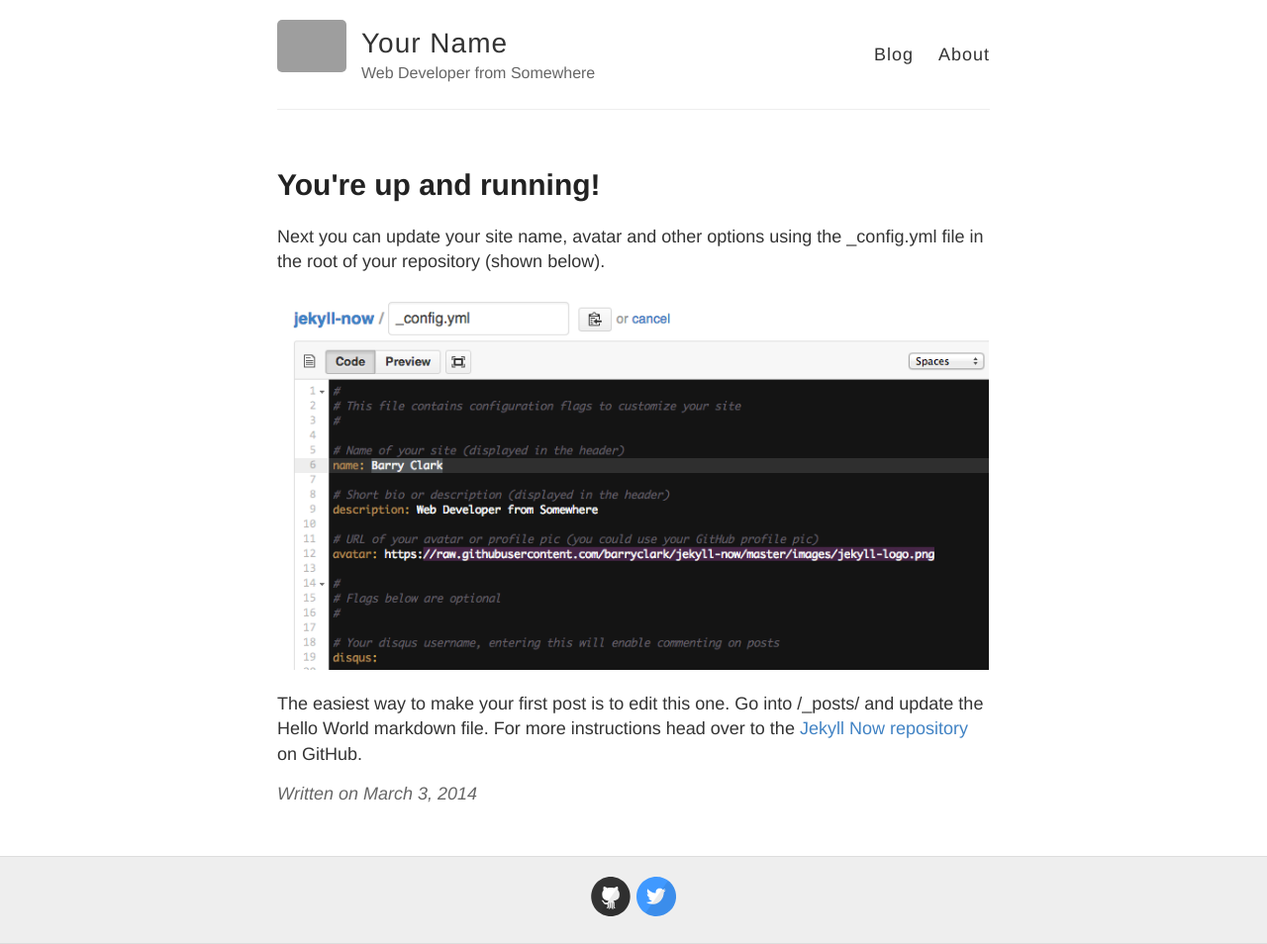
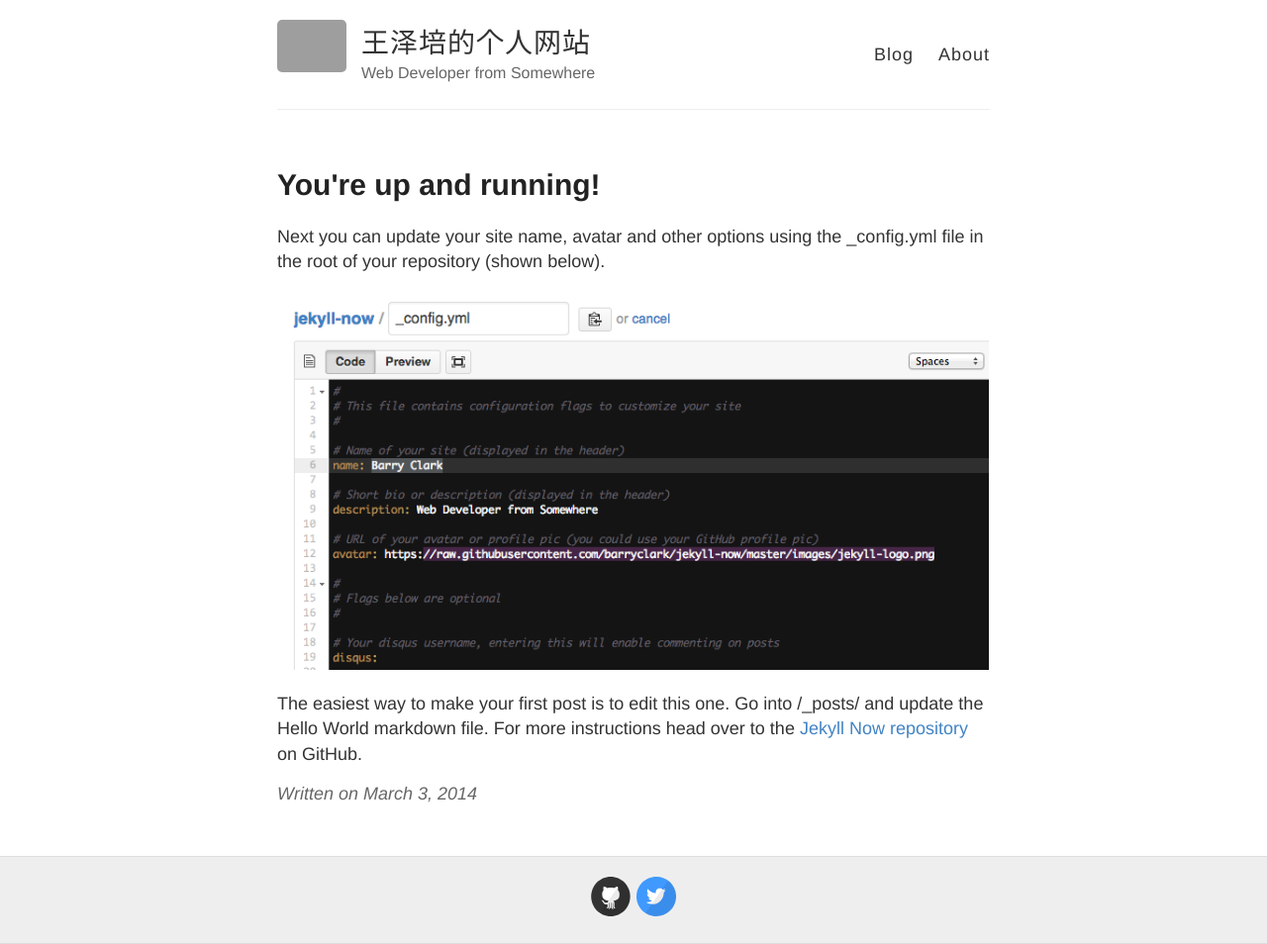
Before and after one commit to Mswanga/Mswanga.github.io, a Jekyll site: the page built from _posts/2014-3-3-Hello-World.md, in a window 1280 px wide. Shown: the whole page at 99% size. Built offline with Jekyll 4.4.1, drawn with Linux system fonts in a browser that asks for light colours; grey boxes are pictures that could not be loaded.

Commit message:
Update _config.yml

```diff
--- a/_config.yml
+++ b/_config.yml
@@ -3,7 +3,7 @@
 #
 
 # Name of your site (displayed in the header)
-name: Your Name
+name: 王泽培的个人网站
 
 # Short bio or description (displayed in the header)
 description: Web Developer from Somewhere
```
